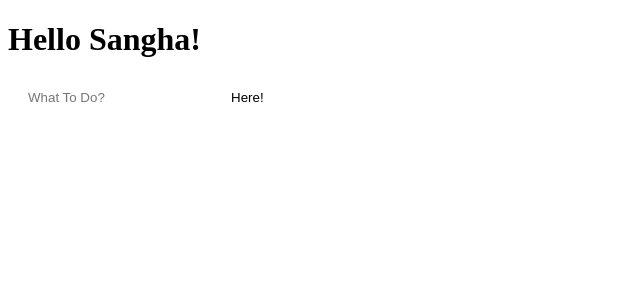
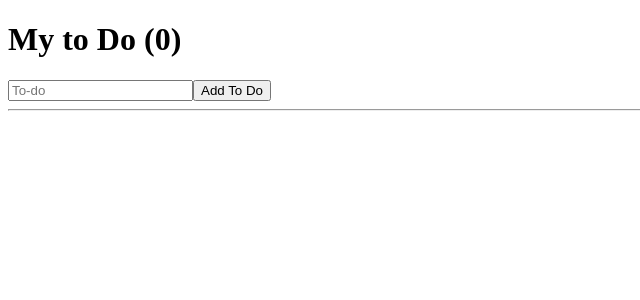
Before and after one commit to updownpark2/React_MovieApp, a React (Create React App) app: page / in a window 1280 px wide. Shown: the top 300 px of the page, without its empty margins (0-640 px from the left). Built offline with nearby package versions, Linux system fonts and the light colour scheme.

Commit message:
Todolist
To-do-list를 만들었으나 버튼 삭제에 대한 추가적인 공부가 필요하다.

```diff
--- a/src/App.js
+++ b/src/App.js
@@ -2,7 +2,7 @@ import Button from "./Button";
 import styles from "./App.module.css";
 import { useState, useEffect } from "react";
 
-//useEffent(딱 한번만 실행하고싶은코드,)
+//useEffect(딱 한번만 실행하고싶은코드,[이 변수가 변할때])
 function App() {
   const [todo, setTodo] = useState("");
   const [toDos, setTodos] = useState([]);
@@ -14,13 +14,13 @@ function App() {
     if (todo === "") {
       return;
     }
-    setTodos((currentArray) => [todo, ...currentArray]);
+    setTodos((currentArray) => [...currentArray, todo]);
     setTodo("");
-    console.log(toDos);
   };
-  console.log(todo);
+  console.log(toDos);
   return (
     <div>
+      <h1>My to Do ({toDos.length})</h1>
       <form onSubmit={onSubmit}>
         <input
           onChange={onChange}
@@ -30,6 +30,12 @@ function App() {
         />
         <button>Add To Do</button>
       </form>
+      <hr />
+      <ul>
+        {toDos.map(function (item, index) {
+          return <li key={index}>{item}</li>;
+        })}
+      </ul>
     </div>
   );
 }
--- a/src/App2.js
+++ b/src/App2.js
@@ -1,48 +1,45 @@
+import { click } from "@testing-library/user-event/dist/click";
 import { useState, useEffect } from "react";
 
-function H3() {
+function App2() {
+  const [todovalue, setTodovalue] = useState("");
+  const change = (event) => {
+    setTodovalue(event.target.value);
+  };
+  const [todos, setTodos] = useState([]);
+  const Submit = (event) => {
+    event.preventDefault();
+    setTodos((recent) => [todovalue, ...recent]);
+    setTodovalue("");
+  };
+  const Click = (event) => {
+    console.dir(event.target.parentElement);
+  };
   return (
     <div>
-      <h3>Hello!!</h3>
+      <h1>Memo🗒</h1>
+      <form onSubmit={Submit}>
+        <input
+          onChange={change}
+          value={todovalue}
+          type="text"
+          placeholder="What To Do?"
+        />
+        <button>Submit</button>
+      </form>
+      <hr />
+      <ul>
+        {todos.map(function (item, index) {
+          return (
+            <li key={index}>
+              {item}
+              <button onClick={Click}>❌</button>
+            </li> //click했을 때 아이템을 뺄 수 있어야한다. todos의 함수에서 setTodovalue를 이용해보자
+          );
+        })}
+      </ul>
     </div>
   );
-}
-
-function App2() {
-  const [todo, setTodo] = useState("");
-  const onChange = (event) => {
-    setTodo(event.target.value);
-  };
-  const [todos, setTodos] = useState([]);
-  console.log(todo);
-  const onSubmit = (event) => {
-    event.preventDefault();
-    setTodos((recent) => [todo, ...recent]);
-    //저장해주기 위해 배열을 생성하는것
-    setTodo("");
-  };
-  console.log(todos);
-  return (
-    <div>
-      <h1>Hello Sangha!</h1>
-      <form onSubmit={onSubmit}>
-        <input
-          onChange={onChange}
-          value={todo}
-          type="text"
-          placeholder="What To Do?"
-          style={{
-            padding: "10px 20px",
-            color: "tomato",
-            backgroundColor: "white",
-            border: 0,
-            borderRadius: 10,
-          }}
-        />
-        <button style={{ border: 0, backgroundColor: "white" }}>Here!</button>
-      </form>
-    </div>
-  );
-}
+} //더생각해봐야겟다
 
 export default App2;
--- a/src/index.js
+++ b/src/index.js
@@ -1,9 +1,9 @@
 import React from "react";
 import ReactDOM from "react-dom/client";
-import App2 from "./App2";
+import App from "./App";
 
 const root = ReactDOM.createRoot(document.getElementById("root"));
-root.render(<App2 />);
+root.render(<App />);
 
 // If you want to start measuring performance in your app, pass a function
 // to log results (for example: reportWebVitals(console.log))
```
